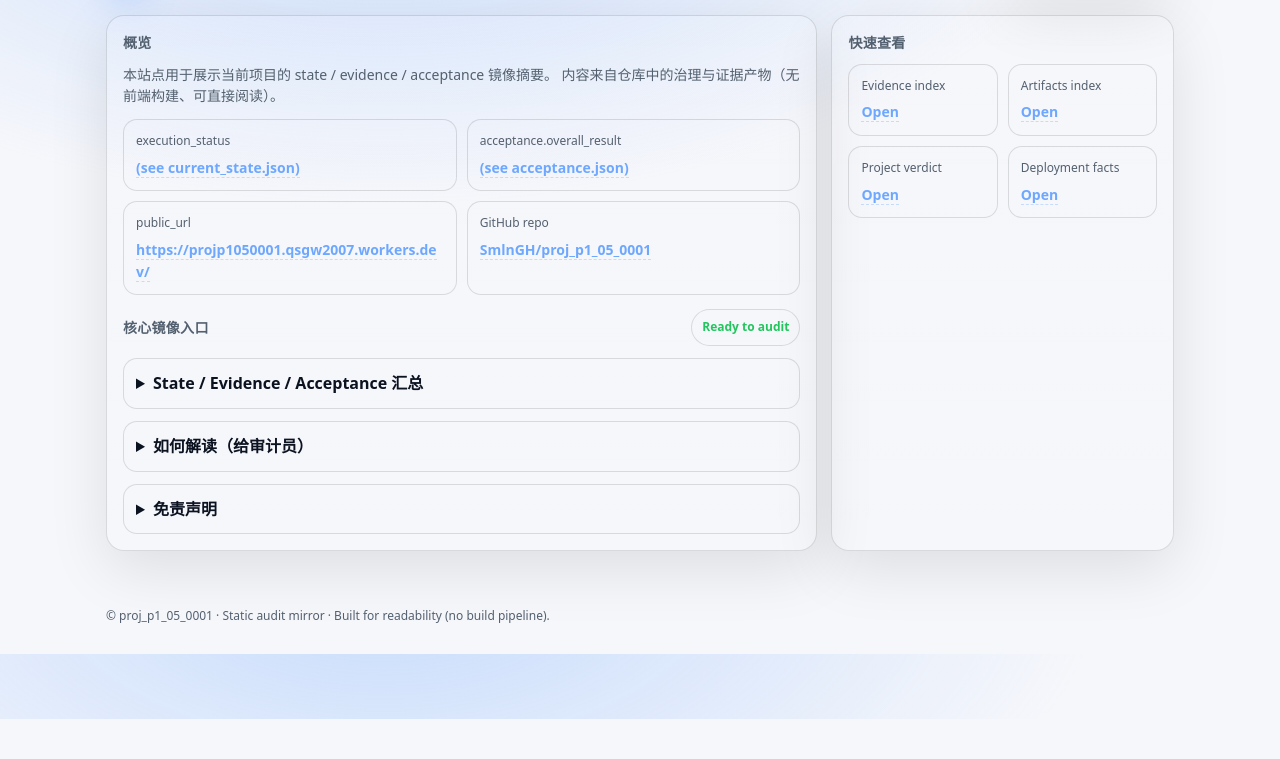
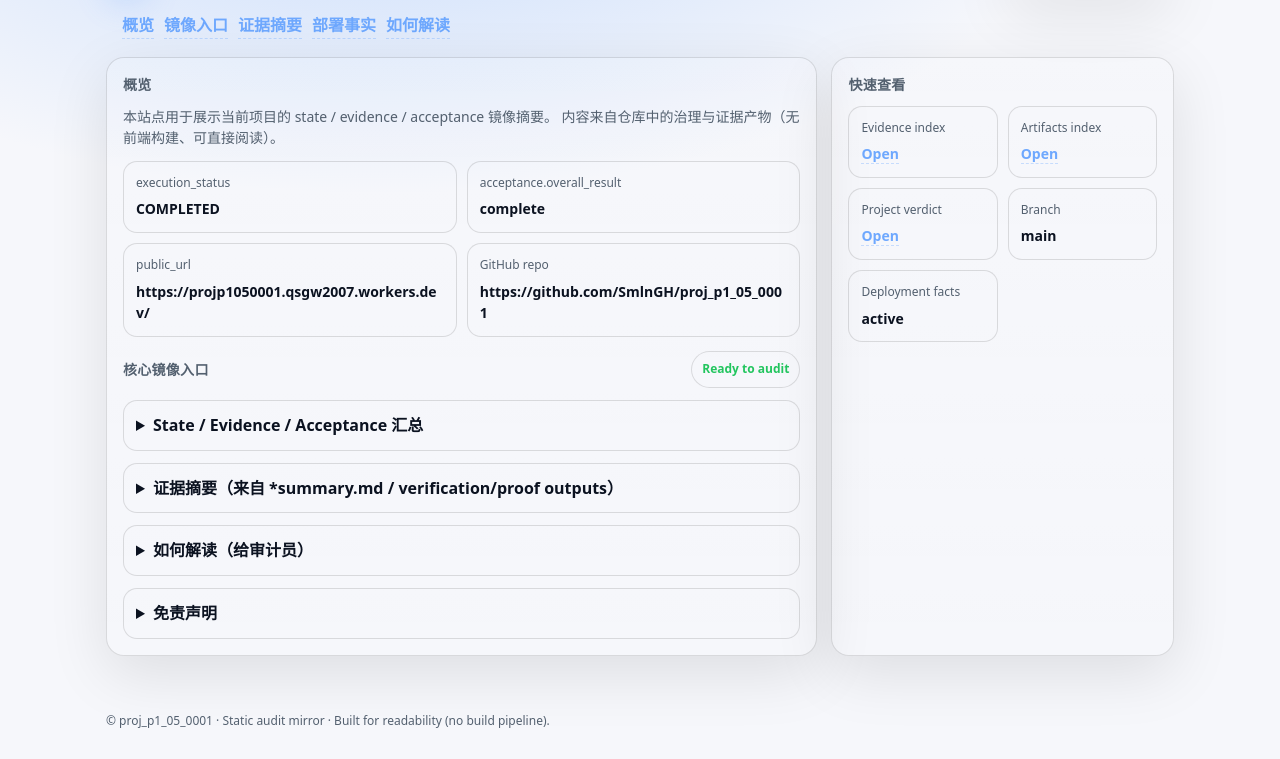
Before and after one commit to SmlnGH/proj_p1_05_0001, a plain HTML site: page public/index.html in a window 1280 px wide. Shown: the part 81-840 px from the top of the page. Before the commit the page ends 800 px from the top, so only its background shows below. Drawn offline with Linux system fonts and the light colour scheme.

Commit message:
enhance public site UX: nav, dynamic facts, evidence summaries

```diff
--- a/public/index.html
+++ b/public/index.html
@@ -173,7 +173,7 @@
       .badge.block{color: var(--warn)}
     </style>
   </head>
-  <body>
+  <body id="top">
     <header>
       <div class="topbar">
         <div class="brand">
@@ -188,11 +188,21 @@
           <span>Static · Audit-friendly</span>
         </div>
       </div>
-    </header>
+
+    <nav style="max-width:1100px;margin:16px auto 0;padding:0 16px;">
+      <div style="display:flex;gap:10px;flex-wrap:wrap;align-items:center;">
+        <a class="link" href="#overview" style="font-weight:800">概览</a>
+        <a class="link" href="#mirror" style="font-weight:800">镜像入口</a>
+        <a class="link" href="#evidence" style="font-weight:800">证据摘要</a>
+        <a class="link" href="#deployment" style="font-weight:800">部署事实</a>
+        <a class="link" href="#howto" style="font-weight:800">如何解读</a>
+      </div>
+    </nav>
+        </header>
 
     <main>
       <div class="grid">
-        <section class="card">
+        <section class="card" id="overview">
           <h2>概览</h2>
           <p class="lead">
             本站点用于展示当前项目的 state / evidence / acceptance 镜像摘要。
@@ -202,19 +212,19 @@
           <div class="kvs" aria-label="project facts">
             <div class="kv">
               <div class="key">execution_status</div>
-              <div class="val"><a class="link" href="../current_state.json">(see current_state.json)</a></div>
+              <div class="val"><span id="dyn_execution_status">(see current_state.json)</span></div>
             </div>
             <div class="kv">
               <div class="key">acceptance.overall_result</div>
-              <div class="val"><a class="link" href="../acceptance.json">(see acceptance.json)</a></div>
+              <div class="val"><span id="dyn_acceptance_overall">(see acceptance.json)</span></div>
             </div>
             <div class="kv">
               <div class="key">public_url</div>
-              <div class="val"><a class="link" href="https://projp1050001.qsgw2007.workers.dev/">https://projp1050001.qsgw2007.workers.dev/</a></div>
+              <div class="val"><span id="dyn_public_url">https://projp1050001.qsgw2007.workers.dev/</span></div>
             </div>
             <div class="kv">
               <div class="key">GitHub repo</div>
-              <div class="val"><a class="link" href="https://github.com/SmlnGH/proj_p1_05_0001">SmlnGH/proj_p1_05_0001</a></div>
+              <div class="val"><span id="dyn_repo_url">https://github.com/SmlnGH/proj_p1_05_0001</span></div>
             </div>
           </div>
 
@@ -224,7 +234,7 @@
             <span class="badge ok">Ready to audit</span>
           </div>
 
-          <details style="margin-top:12px">
+          <details style="margin-top:12px" id="mirror">
             <summary>State / Evidence / Acceptance 汇总</summary>
             <p>直接跳转到仓库中的关键产物文件（支持 GitHub/Pages 直读）。</p>
             <ul class="list">
@@ -237,6 +247,20 @@
               <li><a class="link" href="../reports/e2e_evidence_interface_proof_summary.md">reports/e2e_evidence_interface_proof_summary.md</a></li>
               <li><a class="link" href="../reports/p5e2e_evidence_execution_outputs_summary.md">reports/p5e2e_evidence_execution_outputs_summary.md</a></li>
             </ul>
+          </details>
+
+
+          <div style="height:12px"></div>
+
+          <details id="evidence">
+            <summary>证据摘要（来自 *summary.md / verification/proof outputs）</summary>
+            <p>以下卡片用于快速审计。页面仅做展示，不改变证据。</p>
+            <div class="kvs" style="margin-top:10px;">
+              <div class="kv"><div class="key">evidence_interface_verification_summary</div><div class="val">查看</div><div style="margin-top:6px;"><a class="link" href="../reports/evidence_interface_verification_summary.md">reports/…</a></div></div>
+              <div class="kv"><div class="key">e2e_evidence_interface_proof_summary</div><div class="val">查看</div><div style="margin-top:6px;"><a class="link" href="../reports/e2e_evidence_interface_proof_summary.md">reports/…</a></div></div>
+              <div class="kv"><div class="key">p5e2e_execution_outputs_summary</div><div class="val">查看</div><div style="margin-top:6px;"><a class="link" href="../reports/p5e2e_evidence_execution_outputs_summary.md">reports/…</a></div></div>
+              <div class="kv"><div class="key">project verdict</div><div class="val">查看</div><div style="margin-top:6px;"><a class="link" href="../reports/project_level_acceptance_overall_verdict.json">reports/…</a></div></div>
+            </div>
           </details>
 
           <div style="height:12px"></div>
@@ -261,7 +285,7 @@
           </details>
         </section>
 
-        <aside class="card">
+        <aside class="card" id="deployment">
           <h2>快速查看</h2>
           <div class="kvs">
             <div class="kv">
@@ -277,8 +301,12 @@
               <div class="val"><a class="link" href="../reports/project_level_acceptance_overall_verdict.json">Open</a></div>
             </div>
             <div class="kv">
+              <div class="key">Branch</div>
+              <div class="val"><span id="dyn_branch">main</span></div>
+            </div>
+            <div class="kv">
               <div class="key">Deployment facts</div>
-              <div class="val"><a class="link" href="../current_state.json">Open</a></div>
+              <div class="val"><span id="dyn_deployment_status">active</span></div>
             </div>
           </div>
         </aside>
@@ -290,5 +318,31 @@
         © proj_p1_05_0001 · Static audit mirror · Built for readability (no build pipeline).
       </div>
     </footer>
-  </body>
+    <script>
+      async function loadJSON(path){
+        const r = await fetch(path, {cache:'no-store'});
+        if(!r.ok) throw new Error('Failed to load '+path);
+        return r.json();
+      }
+      function setText(id, val){
+        const el=document.getElementById(id);
+        if(el) el.textContent = (val===undefined||val===null)?'—':String(val);
+      }
+      (async()=>{
+        try{
+          const cs = await loadJSON('../current_state.json');
+          const acc = await loadJSON('../acceptance.json');
+          setText('dyn_execution_status', cs.execution_status);
+          setText('dyn_deployment_status', cs.deployment_status);
+          setText('dyn_public_url', cs.public_url);
+          setText('dyn_repo_url', cs.repo_url);
+          setText('dyn_branch', cs.branch);
+          setText('dyn_acceptance_overall', acc.overall_result);
+        }catch(e){
+          // keep static fallback
+          console.warn(e);
+        }
+      })();
+    </script>
+      </body>
 </html>
```
